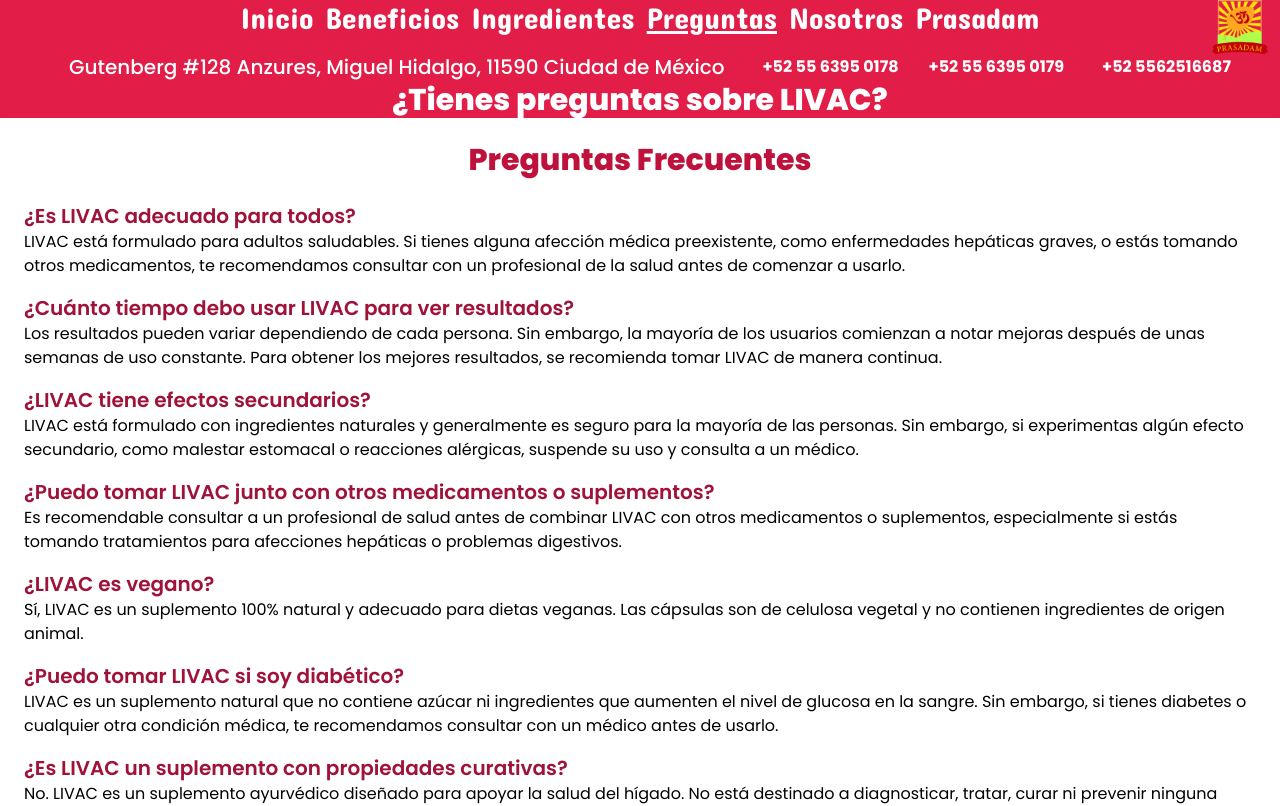
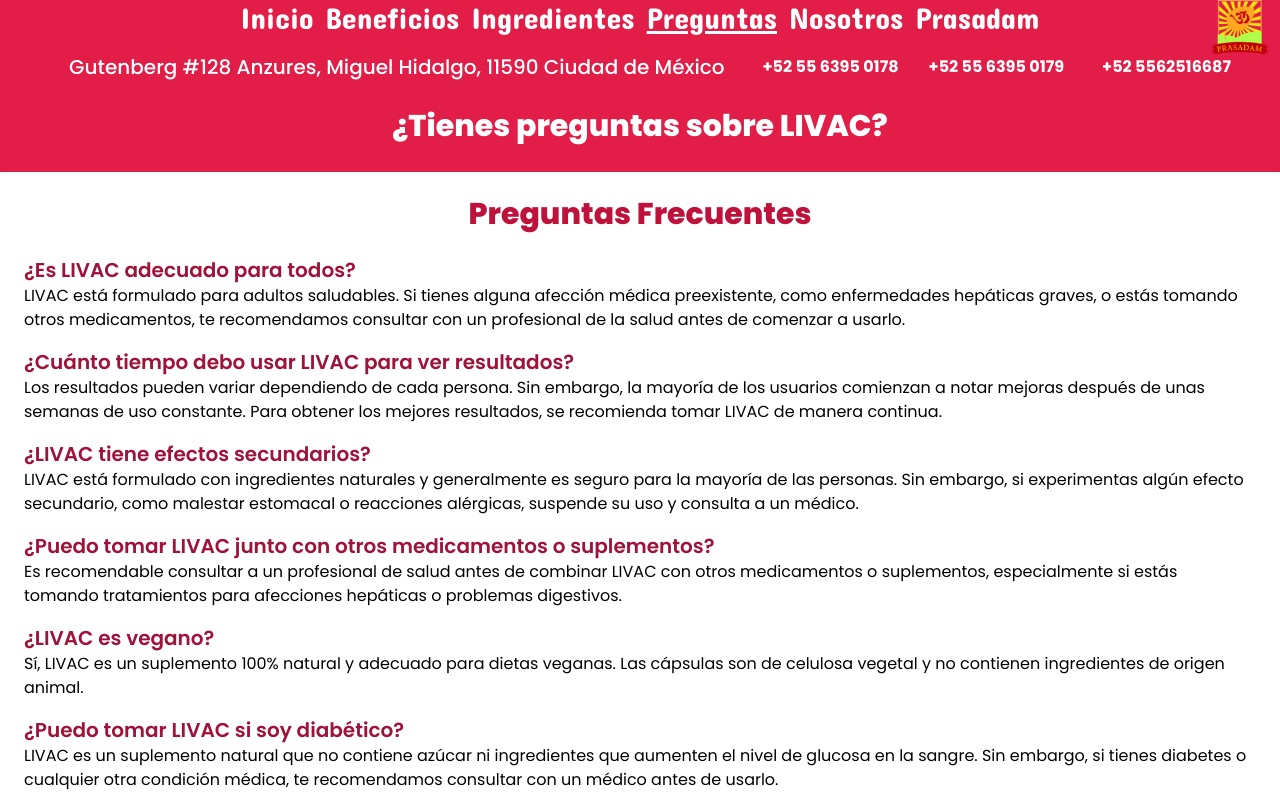
Before and after one commit to ShykanDev/medicinaparatos, a Vue app: page /preguntas in a window 1280 px wide. Shown: the top 806 px of the page. Built offline with nearby package versions, Linux system fonts and the light colour scheme; some icons are missing; what tailwindcss-animated would draw is missing.

Commit message:
header is now fixed (position)

```diff
--- a/src/layouts/MainLayout.vue
+++ b/src/layouts/MainLayout.vue
@@ -1,6 +1,6 @@
 <template>
     <div class="">
-        <header class="relative flex items-center justify-center w-full text-xl md:flex-col bg-rose-600 min-h-20">
+        <header class="fixed left-0 right-0 z-50 flex items-center justify-center w-full text-xl w-fullle md:flex-col bg-rose-600 min-h-20">
                 <div class="flex flex-wrap items-center justify-center gap-3 font-medium text-white font-concert-one lg:text-3xl">
                     <RouterLink :class="{'underline animate-rotate-x': route.name === 'home'}" :to="{ name: 'home' }">Inicio</RouterLink>
                     <RouterLink :class="{'underline animate-rotate-x': route.name === 'beneficts'}" :to="{ name: 'beneficts' }">Beneficios</RouterLink>
@@ -35,7 +35,7 @@
                     </div>
                 </div>
         </header>
-        <main>
+        <main class="pt-20">
             <slot name="main"></slot>
         </main>
         <footer class="relative flex flex-col justify-center w-full p-1 bg-opacity-85 bg-rose-600 min-h-16 font-poppins">
--- a/src/views/BenefictsView.vue
+++ b/src/views/BenefictsView.vue
@@ -2,7 +2,7 @@
     <div class="">
       <MainLayout>
         <template #main>
-            <h1 class="text-3xl font-extrabold text-center text-white bg-rose-600 font-poppins animate-fade">Conoce los beneficios que te ofrece LIVAC</h1>
+            <h1 class="text-3xl font-extrabold text-center text-white md:py-7 bg-rose-600 font-poppins animate-fade">Conoce los beneficios que te ofrece LIVAC</h1>
           <section class="flex flex-wrap justify-around gap-5 p-2">
         <RealBenefictCard :img-src="'https://encrypted-tbn0.gstatic.com/images?q=tbn:ANd9GcSbs818c90AV4cjN59SP2q0geWfH_QYGRzWVA&s'" :title="benefit1.title" :description="benefit1.fullResume" :smallIntro="benefit1.smallResume" :tags="benefit1.tags" />
         <RealBenefictCard :img-src="'https://images.pexels.com/photos/1153370/pexels-photo-1153370.jpeg?auto=compress&cs=tinysrgb&w=500'" :title="benefit2.title" :description="benefit2.fullResume" :smallIntro="benefit2.smallResume" :tags="benefit2.tags" />
--- a/src/views/IngredientsView.vue
+++ b/src/views/IngredientsView.vue
@@ -2,8 +2,7 @@
     <div class="">
         <MainLayout>
             <template #main>
-            <h1 class="text-3xl font-extrabold text-center text-white bg-rose-600 font-poppins animate-fade">Conoce los ingredientes naturales de LIVAC</h1>
-
+            <h1 class="text-3xl font-extrabold text-center text-white md:py-7 bg-rose-600 font-poppins animate-fade">Conoce los ingredientes naturales de LIVAC</h1>
                 <section class="flex flex-wrap justify-around gap-5 p-3 bg-slate-200 selection:bg-rose-700 selection:text-white">
                     <BenefictCard
                     img-src="https://encrypted-tbn0.gstatic.com/images?q=tbn:ANd9GcTCsKEn8_udbkIRpNgivz2H_GPcoB_kpLYPcw&s"
--- a/src/views/faqsView.vue
+++ b/src/views/faqsView.vue
@@ -1,7 +1,7 @@
 <template>
     <MainLayout>
         <template #main>
-          <h1 class="text-3xl font-extrabold text-center text-white bg-rose-600 font-poppins animate-fade">¿Tienes preguntas sobre LIVAC?</h1>
+          <h1 class="text-3xl font-extrabold text-center text-white md:py-7 bg-rose-600 font-poppins animate-fade">¿Tienes preguntas sobre LIVAC?</h1>
 
    <section class="p-6 bg-white rounded-lg shadow-md faq-section font-poppins">
   <h2 class="mb-6 text-3xl font-extrabold text-center text-rose-700">Preguntas Frecuentes</h2>
```
